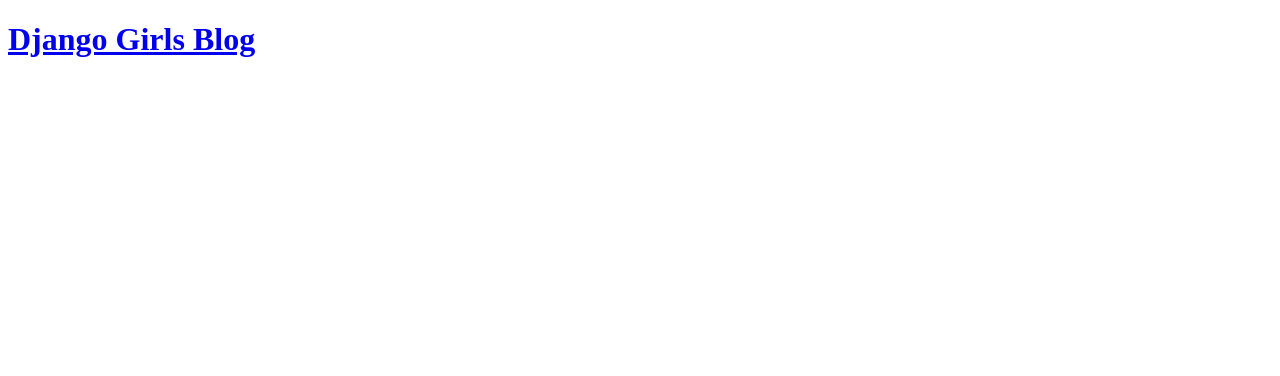
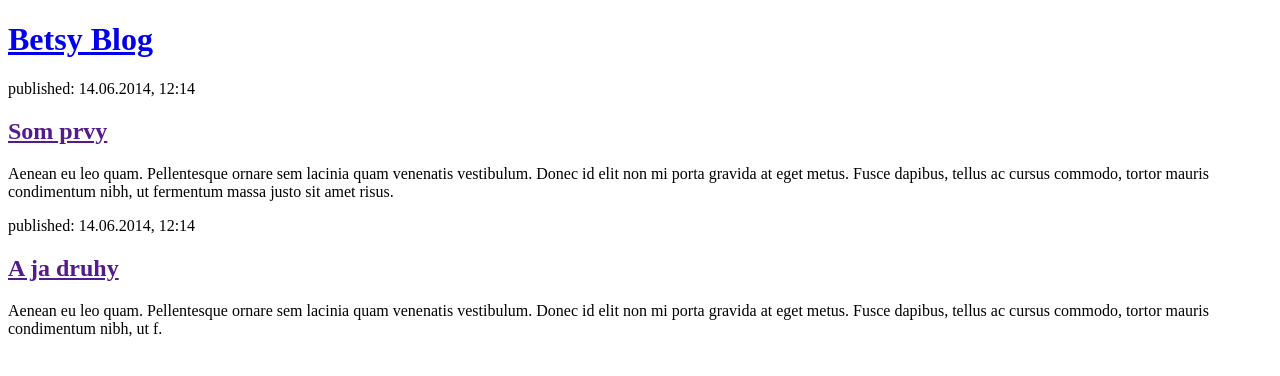
Before and after one commit to amikusova/betsysblog, a Django app: page / in a window 1280 px wide. Shown: the top 376 px of the page. Run offline with Django 4.2, Linux system fonts and the light colour scheme; data that the repository does not hold is empty.

Commit message:
Changed the HTML for the site.

```diff
--- a/blog/templates/blog/post_list.html
+++ b/blog/templates/blog/post_list.html
@@ -1,19 +1,31 @@
 <!DOCTYPE html>
+<html>
+    <head>
+        <title>Betsy's blog</title>
+    </head>
+    <body>
+        <!DOCTYPE html>
 <html>
     <head>
         <title>Django Girls blog</title>
     </head>
     <body>
         <header>
-            <h1><a href="/">Django Girls Blog</a></h1>
+            <h1><a href="/">Betsy Blog</a></h1>
         </header>
 
-        {% for post in posts %}
-            <article>
-                <time>published: {{ post.published_date }}</time>
-                <h2><a href="">{{ post.title }}</a></h2>
-                <p>{{ post.text|linebreaksbr }}</p>
-            </article>
-        {% endfor %}
+        <article>
+            <time>published: 14.06.2014, 12:14</time>
+            <h2><a href="">Som prvy</a></h2>
+            <p>Aenean eu leo quam. Pellentesque ornare sem lacinia quam venenatis vestibulum. Donec id elit non mi porta gravida at eget metus. Fusce dapibus, tellus ac cursus commodo, tortor mauris condimentum nibh, ut fermentum massa justo sit amet risus.</p>
+        </article>
+
+        <article>
+            <time>published: 14.06.2014, 12:14</time>
+            <h2><a href="">A ja druhy</a></h2>
+            <p>Aenean eu leo quam. Pellentesque ornare sem lacinia quam venenatis vestibulum. Donec id elit non mi porta gravida at eget metus. Fusce dapibus, tellus ac cursus commodo, tortor mauris condimentum nibh, ut f.</p>
+        </article>
     </body>
 </html>
+    </body>
+</html>
```
